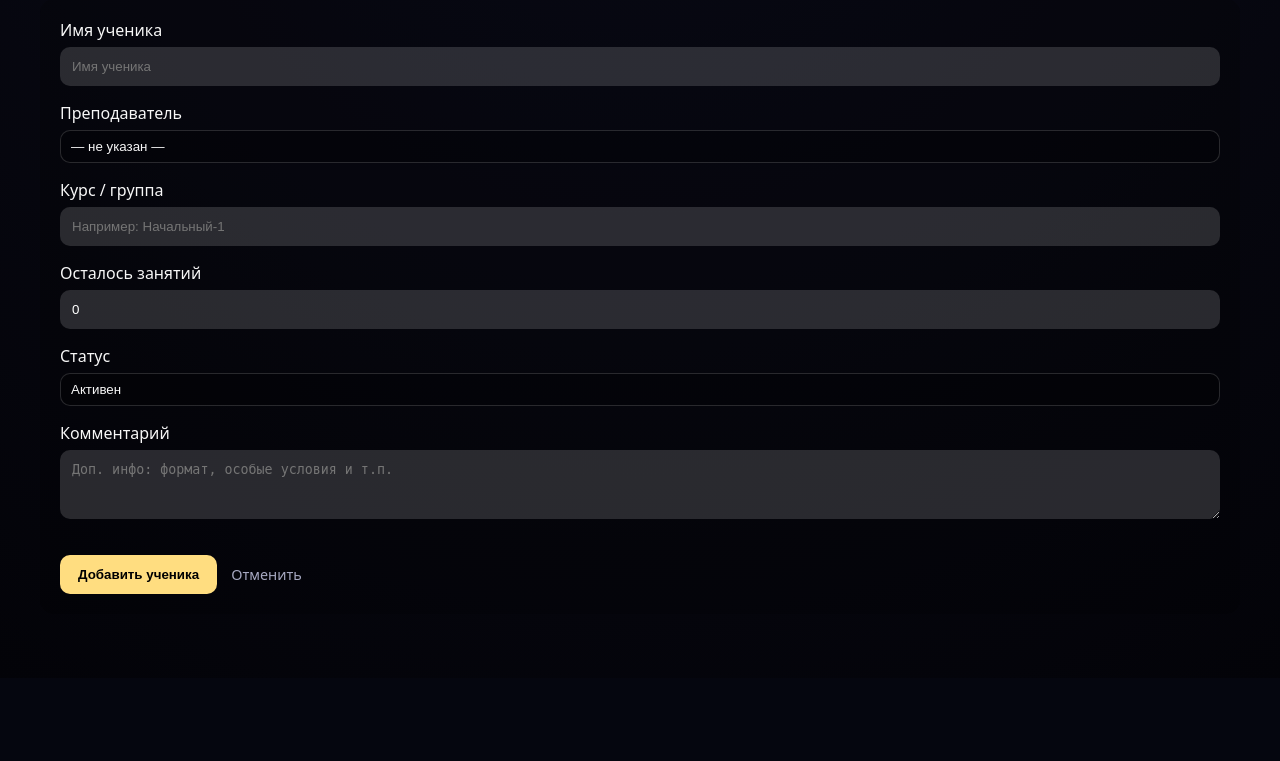
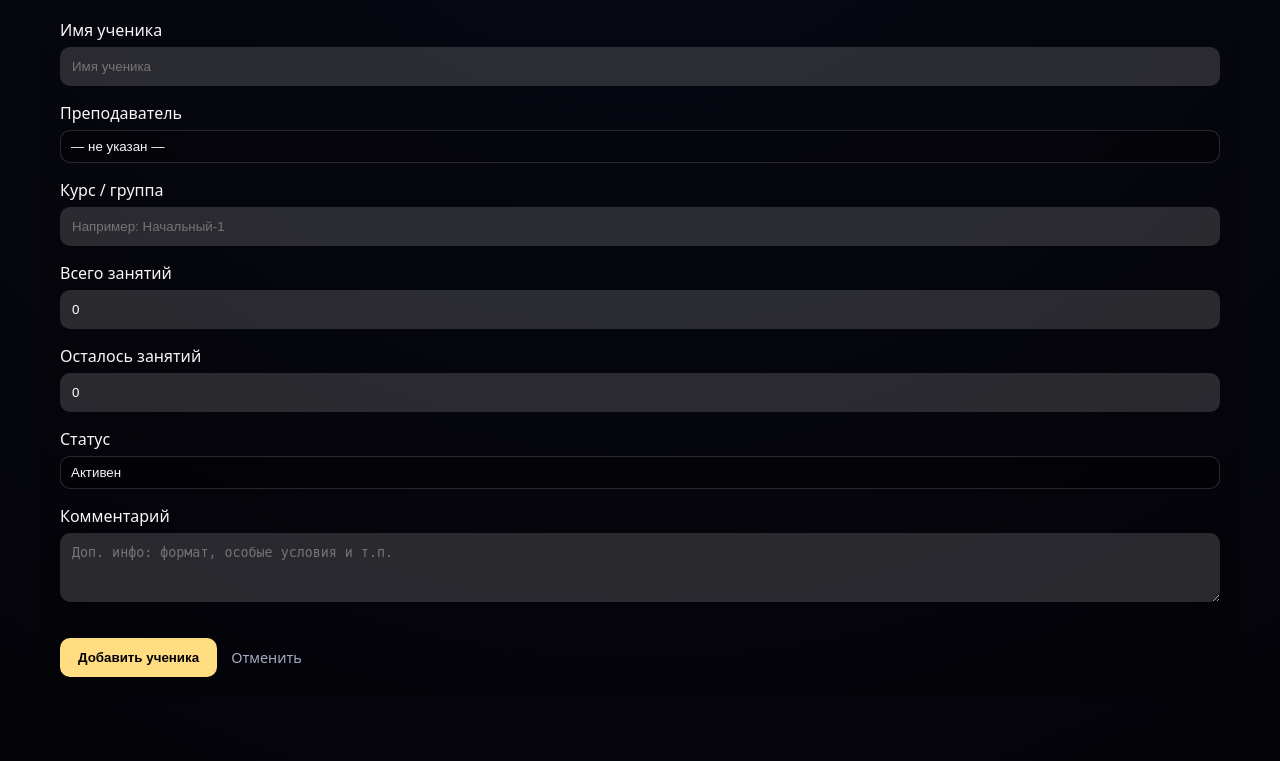
Before and after one commit to lorkmin/Soul, a Flask app: page /teacher/students/add in a window 1280 px wide. Shown: the part 301-1062 px from the top of the page. Before the commit the page ends 895 px from the top, so only its background shows below. Run offline with Flask 3, Linux system fonts and the light colour scheme; the visitor is signed in with stand-in values (Sample User, id 1); data that the repository does not hold is empty.

Commit message:
Вернул блок «Всего занятий» в настройках ученика

```diff
--- a/templates/teacher_student_form.html
+++ b/templates/teacher_student_form.html
@@ -27,6 +27,12 @@
       <label>Курс / группа</label>
       <input type="text" name="course" placeholder="Например: Начальный-1"
         value="{{ student['course'] if student else '' }}" />
+    </div>
+
+    <div class="form-field">
+      <label>Всего занятий</label>
+      <input type="number" name="lessons_total" min="0" step="1" placeholder="0"
+        value="{{ student['lessons_total'] if student else 0 }}" />
     </div>
 
     <div class="form-field">
```
